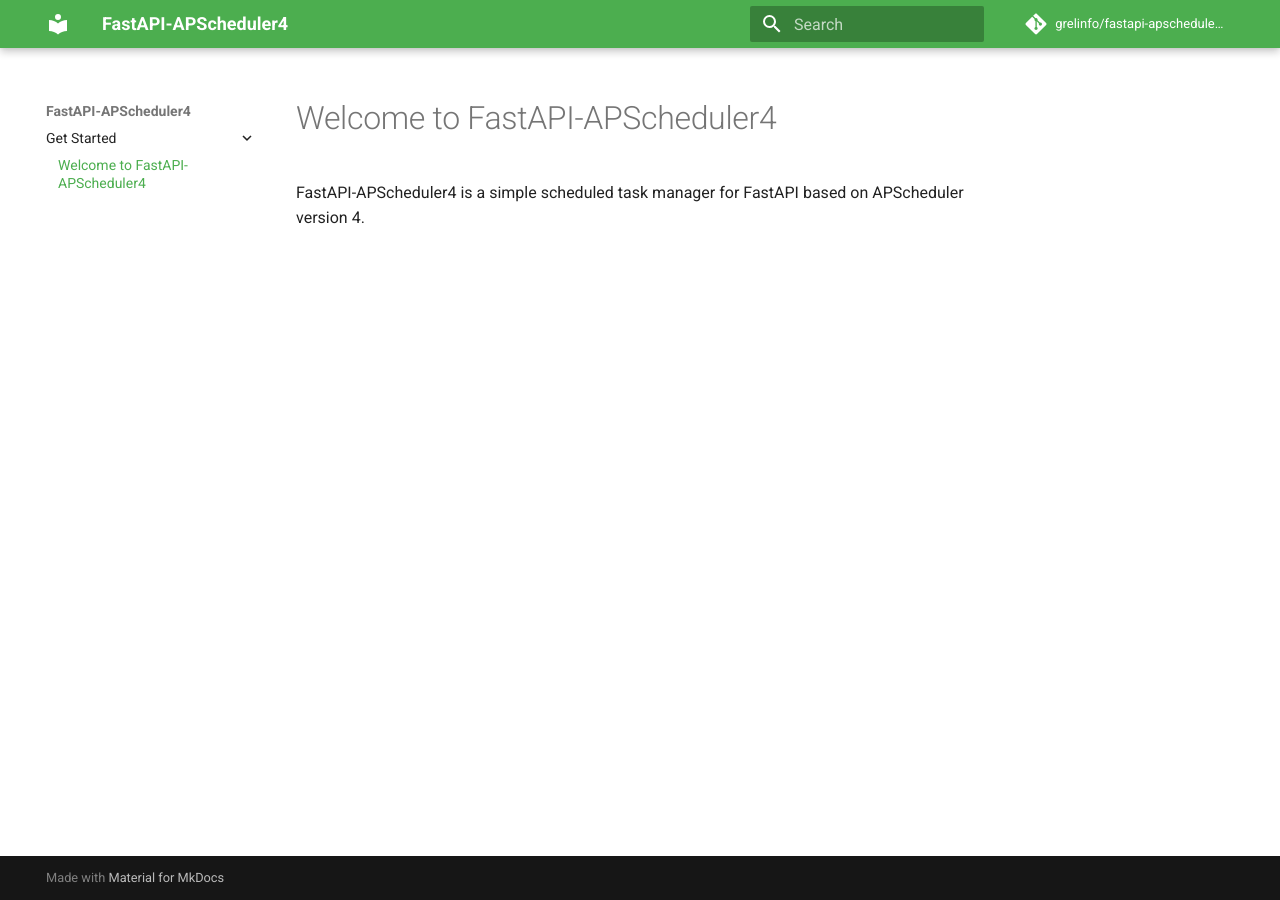
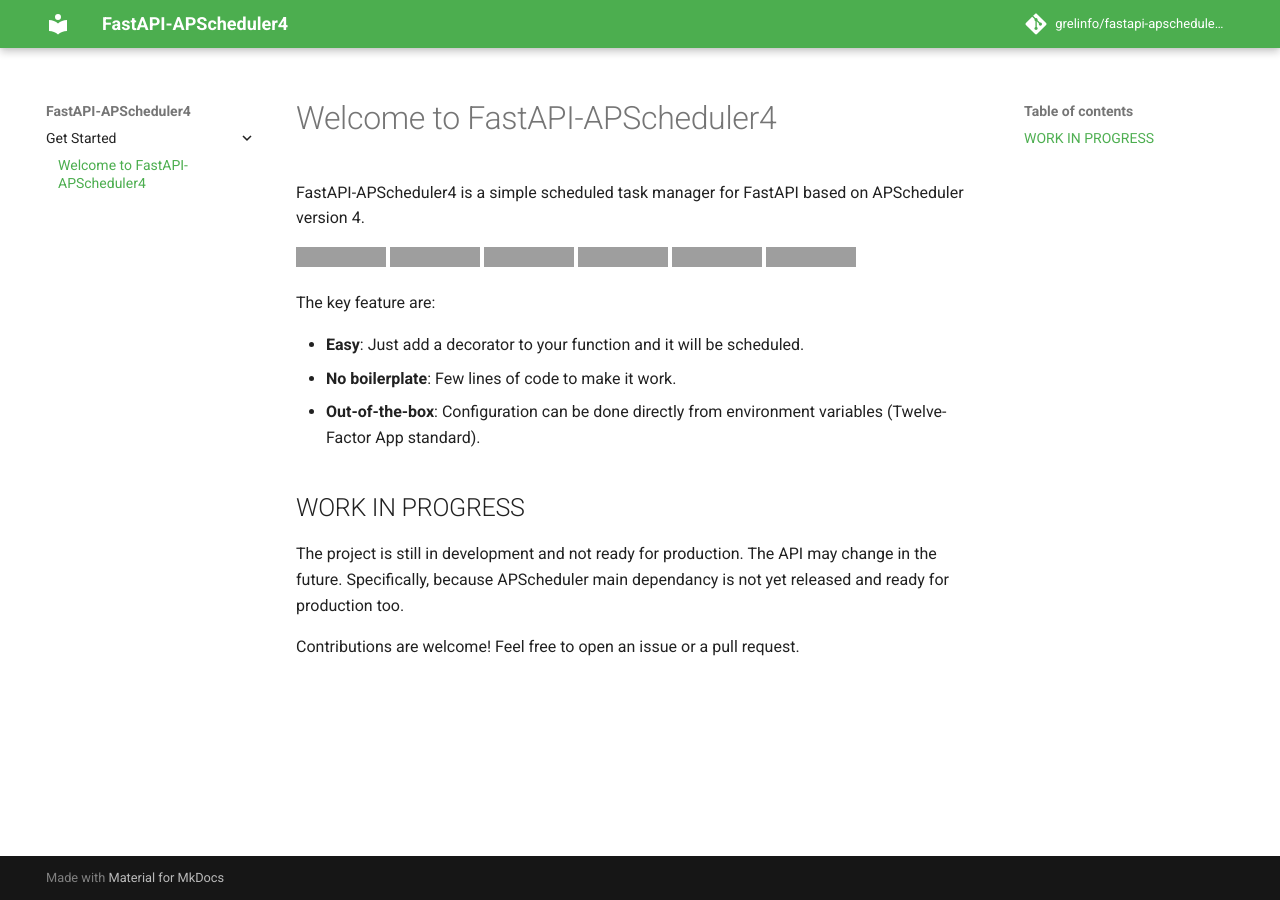
Before and after one commit to grelinfo/fastapi-apscheduler4, an MkDocs documentation site: the page built from docs/index.md, in a window 1280 px wide. Built offline with MkDocs 1.6.1 and Material for MkDocs 9.7.7, drawn with Linux system fonts in a browser that asks for light colours; comment, search, counter and statistics services are not loaded; the version menu is left out; grey boxes are pictures that could not be loaded.

Commit message:
chore: Update documentation and configuration files

```diff
--- a/docs/index.md
+++ b/docs/index.md
@@ -1,3 +1,24 @@
 # Welcome to FastAPI-APScheduler4
 
 FastAPI-APScheduler4 is a simple scheduled task manager for FastAPI based on APScheduler version 4.
+
+[![PyPI - Version](https://img.shields.io/pypi/v/fastapi-apscheduler4)](https://pypi.org/project/fastapi-apscheduler4/)
+[![PyPI - License](https://img.shields.io/pypi/l/fastapi-apscheduler4)](https://pypi.org/project/fastapi-apscheduler4/)
+[![PyPI - Python Version](https://img.shields.io/pypi/pyversions/fastapi-apscheduler4)](https://pypi.org/project/fastapi-apscheduler4/)
+[![codecov](https://codecov.io/gh/grelinfo/fastapi-apscheduler4/branch/main/graph/badge.svg?token=UFQATSECSO)](https://codecov.io/gh/grelinfo/fastapi-apscheduler4)
+[![Ruff](https://img.shields.io/endpoint?url=https://raw.githubusercontent.com/astral-sh/ruff/main/assets/badge/v2.json)](https://github.com/astral-sh/ruff)
+[![Rye](https://img.shields.io/endpoint?url=https://raw.githubusercontent.com/astral-sh/rye/main/artwork/badge.json)](https://rye.astral.sh)
+
+
+The key feature are:
+
+* **Easy**: Just add a decorator to your function and it will be scheduled.
+* **No boilerplate**: Few lines of code to make it work.
+* **Out-of-the-box**: Configuration can be done directly from environment variables (Twelve-Factor App standard).
+
+## WORK IN PROGRESS
+
+The project is still in development and not ready for production. The API may change in the future.
+Specifically, because APScheduler main dependancy is not yet released and ready for production too.
+
+Contributions are welcome! Feel free to open an issue or a pull request.
--- a/mkdocs.yml
+++ b/mkdocs.yml
@@ -1,5 +1,6 @@
 site_name: FastAPI-APScheduler4
 site_description: FastAPI-APScheduler4 is a simple scheduled task manager for FastAPI based on APScheduler.
+site_url: https://grelinfo.github.io/fastapi-apscheduler4/
 strict: true
 
 theme:
@@ -22,3 +23,18 @@
 nav:
 - Get Started:
   - Welcome to FastAPI-APScheduler4: index.md
+
+extra:
+  version:
+    provider: mike
+
+plugins:
+  - mike:
+      # These fields are all optional; the defaults are as below...
+      alias_type: symlink
+      redirect_template: null
+      deploy_prefix: ''
+      canonical_version: null
+      version_selector: true
+      css_dir: css
+      javascript_dir: js
--- a/pyproject.toml
+++ b/pyproject.toml
@@ -67,6 +67,7 @@
     "redis>=5.0.0",
     "mkdocs>=1.6.0",
     "mkdocs-material>=9.5.25",
+    "mike>=2.1.1",
 ]
 
 [tool.hatch.metadata]
```
Also changed, not shown: 1 other file.
